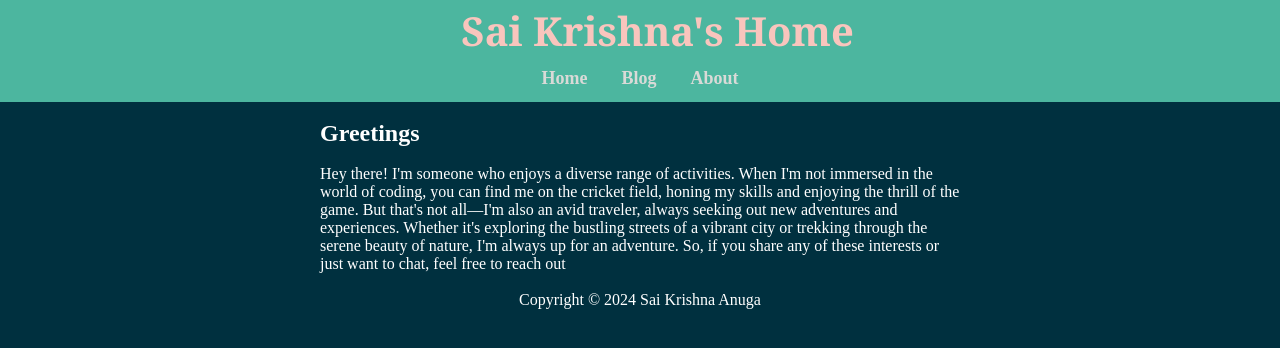
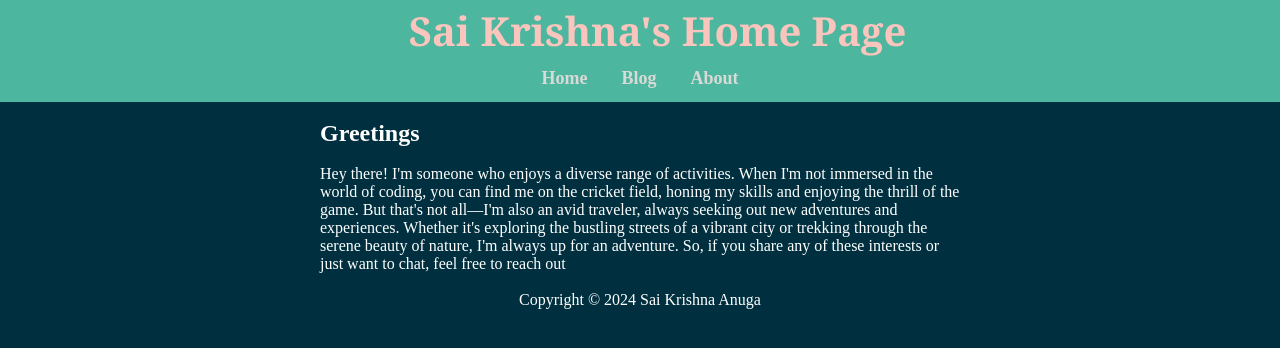
Before and after one commit to saikrishnaanuga23/hw2, a plain HTML site: page index.html in a window 1280 px wide. Drawn offline with Linux system fonts and the light colour scheme.

Commit message:
final output

```diff
--- a/index.html
+++ b/index.html
@@ -13,7 +13,7 @@
     <header>
 
         <nav>
-            <p>Sai Krishna's Home</p>
+            <p>Sai Krishna's Home Page</p>
 
             <ul>
                 <li><a href="index.html">Home</a></li>
```
